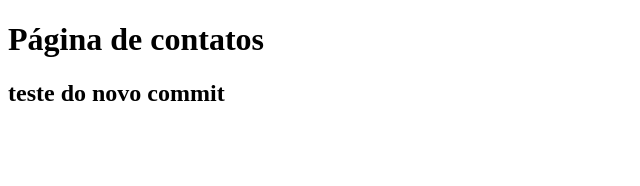
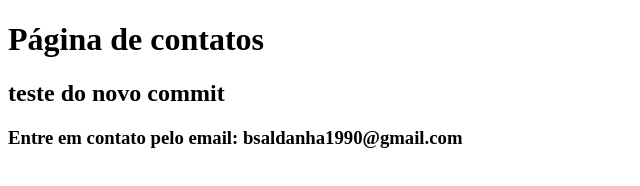
Before and after one commit to BsaldanhaZ/Sistema-de-cadastro, a plain HTML site: page contato.html in a window 1280 px wide. Shown: the whole page, without its empty margins (0-640 px from the left). Drawn offline with Linux system fonts and the light colour scheme.

Commit message:
criando um contato por email

```diff
--- a/contato.html
+++ b/contato.html
@@ -11,5 +11,6 @@
     <h2>
         teste do novo commit
     </h2>
+    <h3>Entre em contato pelo email: bsaldanha1990@gmail.com</h3>
 </body>
 </html>
```
